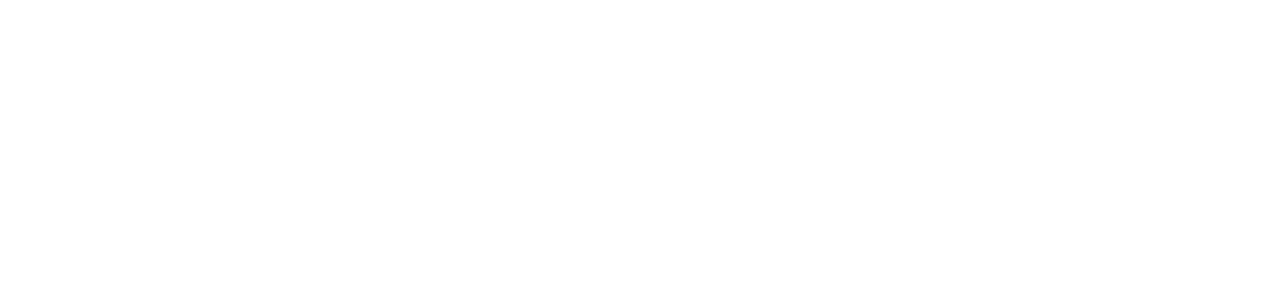
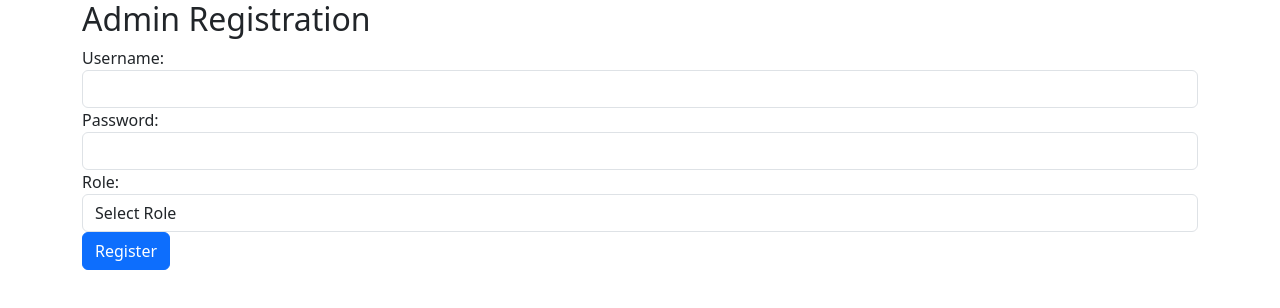
Before and after one commit to alekuzel/fixmeAdminFront, a React (Create React App) app in the folder fixmefront/: page /register in a window 1280 px wide. Shown: the top 308 px of the page. Built offline with nearby package versions, Linux system fonts and the light colour scheme.

Commit message:
starting with RBAC. way to go

```diff
--- a/fixmefront/package.json
+++ b/fixmefront/package.json
@@ -9,6 +9,7 @@
     "axios": "^1.6.8",
     "react": "^18.2.0",
     "react-dom": "^18.2.0",
+    "react-router-dom": "^6.22.3",
     "react-scripts": "5.0.1",
     "web-vitals": "^2.1.4"
   },
--- a/fixmefront/src/App.js
+++ b/fixmefront/src/App.js
@@ -1,15 +1,17 @@
 import React from 'react';
-import { BrowserRouter as Router, Route, Switch } from 'react-router-dom';
-import Login from './Login';
-import Dashboard from './Dashboard';
+import { BrowserRouter as Router, Route, Routes } from 'react-router-dom'; // Note the change in import
+import Login from './components/Login';
+import Dashboard from './components/Dashboard';
+import RegPage from './components/RegPage';
 
 function App() {
   return (
     <Router>
-      <Switch>
-        <Route path="/" exact component={Login} />
-        <Route path="/dashboard" component={Dashboard} />
-      </Switch>
+      <Routes> {/* Use Routes instead of Switch */}
+        <Route path="/" element={<Login />} /> {/* Use element prop instead of component */}
+        <Route path="/dashboard" element={<Dashboard />} /> {/* Use element prop instead of component */}
+        <Route path="/register" element={<RegPage />} /> {/* Use element prop instead of component */}
+      </Routes>
     </Router>
   );
 }
--- a/fixmefront/src/Dashboard.js
+++ /dev/null
@@ -1,12 +0,0 @@
-import React from 'react';
-
-function Dashboard() {
-  return (
-    <div className="container">
-      <h2>Welcometo the dashboard</h2>
-      {/* Add dashboard content here */}
-    </div>
-  );
-}
-
-export default Dashboard;
--- /dev/null
+++ b/fixmefront/src/components/Dashboard.js
@@ -0,0 +1,16 @@
+import React from 'react';
+import { Link } from 'react-router-dom';
+
+function Dashboard() {
+  return (
+    <div className="container">
+      <h2>Welcome to the dashboard</h2>
+      {/* Add dashboard content here */}
+      <p>Manage your admin tasks here.</p>
+      {/* Add a link to the registration page */}
+      <Link to="/register">Register New Admin</Link>
+    </div>
+  );
+}
+
+export default Dashboard;
--- a/fixmefront/src/Login.js
+++ b/fixmefront/src/components/Login.js
@@ -1,21 +1,21 @@
 import React, { useState } from 'react';
 import axios from 'axios';
-import { useHistory } from 'react-router-dom';
+import { useNavigate } from 'react-router-dom'; // Import useNavigate instead of useHistory
 
 function Login() {
   const [username, setUsername] = useState('');
   const [password, setPassword] = useState('');
   const [error, setError] = useState('');
-  const history = useHistory();
+  const navigate = useNavigate(); // Use useNavigate hook instead of useHistory
 
   const handleSubmit = async (e) => {
     e.preventDefault();
     try {
-      const response = await axios.post('/api/login', { username, password });
+      const response = await axios.post('http://localhost:3006/admin/login', { username, password });
       // Handle successful login
       console.log('Login successful', response.data);
       // Redirect to dashboard
-      history.push('/dashboard');
+      navigate('/dashboard'); // Use navigate function to navigate to '/dashboard'
     } catch (error) {
       // Handle login error
       setError('Invalid username or password');
--- /dev/null
+++ b/fixmefront/src/components/RegPage.js
@@ -0,0 +1,73 @@
+import React, { useState } from 'react';
+import { useNavigate } from 'react-router-dom'; // Import useNavigate instead of useHistory
+import axios from 'axios';
+
+const RegistrationForm = () => {
+  const [username, setUsername] = useState('');
+  const [password, setPassword] = useState('');
+  const [role, setRole] = useState('');
+  const [error, setError] = useState('');
+  const navigate = useNavigate(); // Use useNavigate hook instead of useHistory
+
+  const handleSubmit = async (e) => {
+    e.preventDefault();
+    try {
+      // Send registration data to the backend
+      const response = await axios.post('/api/register', { username, password, role });
+      // Redirect to the login page after successful registration
+      navigate('/'); // Use navigate function to navigate to the login page
+    } catch (error) {
+      setError('Failed to register. Please try again.'); // Handle registration error
+    }
+  };
+
+  return (
+    <div className="container">
+      <h2>Admin Registration</h2>
+      <form onSubmit={handleSubmit}>
+        <div className="form-group">
+          <label htmlFor="username">Username:</label>
+          <input
+            type="text"
+            className="form-control"
+            id="username"
+            value={username}
+            onChange={(e) => setUsername(e.target.value)}
+          />
+        </div>
+        <div className="form-group">
+          <label htmlFor="password">Password:</label>
+          <input
+            type="password"
+            className="form-control"
+            id="password"
+            value={password}
+            onChange={(e) => setPassword(e.target.value)}
+          />
+        </div>
+        <div className="form-group">
+          <label htmlFor="role">Role:</label>
+          <select
+            className="form-control"
+            id="role"
+            value={role}
+            onChange={(e) => setRole(e.target.value)}
+          >
+            <option value="">Select Role</option>
+            <option value="admin">Admin</option>
+            <option value="superadmin">Super Admin</option>
+          </select>
+        </div>
+        <button type="submit" className="btn btn-primary">Register</button>
+        {error && <p className="text-danger">{error}</p>}
+      </form>
+    </div>
+  );
+};
+
+export default RegistrationForm;
+
+
+//Manage admin images
+//AND Role-Based Access Control (RBAC)
+//RBAC also to report
```
Also changed, not shown: 1 other file (tests, documents, lock files or other folders).
